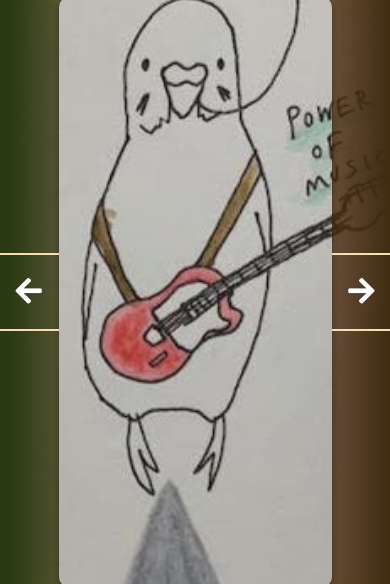
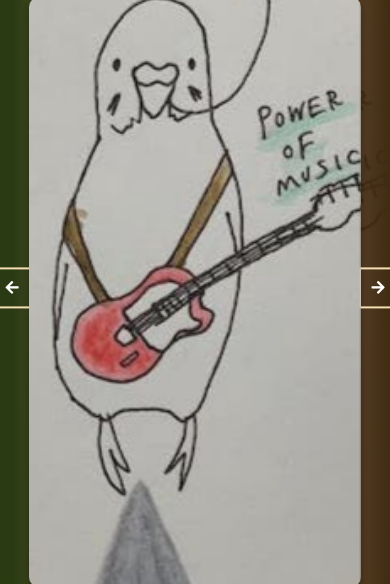
Before and after one commit to yoko-at-home/power-of-music, a plain HTML site: page index.html in a window 390 px wide. Shown: the part 130-714 px from the top of the page. Drawn offline with Linux system fonts and the light colour scheme.

Commit message:
responsive

```diff
--- a/style.css
+++ b/style.css
@@ -19,12 +19,6 @@ body {
   background-position: center center;
   background-size: cover;
   transition: 0.4s;
-}
-
-@media (max-width: 767px) {
-  body{
-  margin: 0;
-  }
 }
 
 body::before {
@@ -92,3 +86,18 @@ h1 {
 .right-arrow {
   right: calc(15vw - 65px);
 }
+
+@media (max-width: 767px) {
+  body{
+  margin: 0;
+  }
+  .slider-container {
+  width: 85vw;
+}
+  .arrow {
+  padding: 10px;
+  font-size: 15px;
+  border: 2px solid wheat;
+  transform: translateY(-60%);
+}
+}
```
